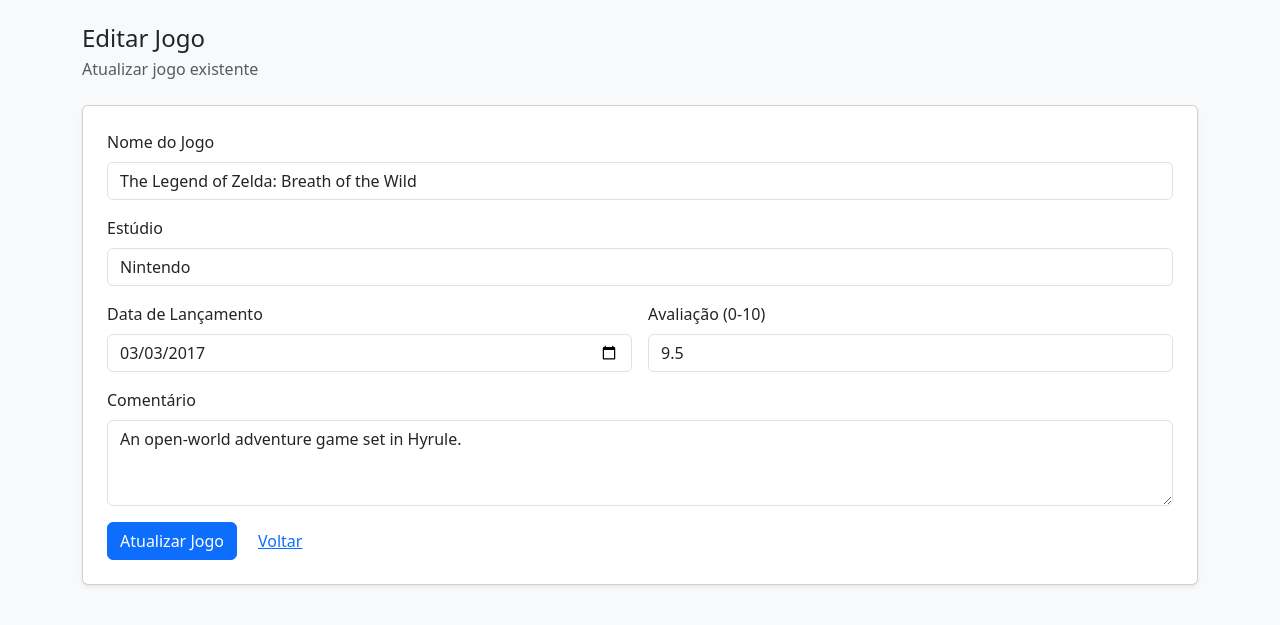
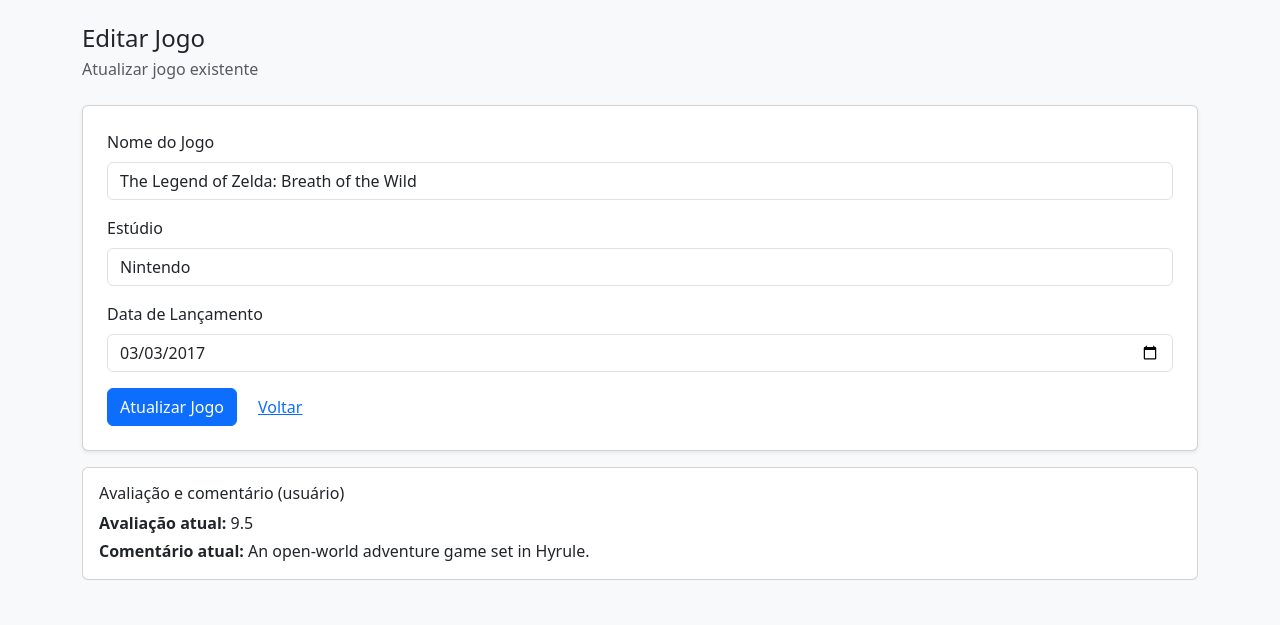
Before and after one commit to ocaiohen/crud-jogos-proj-ics, a PHP site: page /edit_game_ui.php?id=1 in a window 1280 px wide. Shown: the top 625 px of the page. Run offline with PHP 8.4, Linux system fonts and the light colour scheme; data comes from the database, SQL or seed files in the repository.

Commit message:
fix(admin): admin não grava comentários/nps; remover campos rating/comment do admin; exibir como leitura no edit

```diff
--- a/backend/edit_game.php
+++ b/backend/edit_game.php
@@ -5,8 +5,6 @@ $id = $_POST['id'];
 $game_name = $_POST['game_name'];
 $studio_name = $_POST['studio'];
 $release_date = $_POST['release_date'];
-$comment = $_POST['comment'];
-$rating = $_POST['rating'];
 
 // Get studio_id from studio_name
 $studioQuery = "SELECT studio_id FROM studios WHERE studio_name='".$studio_name."'";
@@ -15,8 +13,7 @@ $studioRow = mysqli_fetch_assoc($studioResult);
 $studio_id = $studioRow['studio_id'];
 
 $query = 'UPDATE games SET game_name ="'.$game_name.'",
-        studio_id ="'.$studio_id.'", release_date="'.$release_date.'",
-        comment="'.$comment.'", rating='.$rating.' WHERE games_id='.$id.';
+        studio_id ="'.$studio_id.'", release_date="'.$release_date.'" WHERE games_id='.$id.';
     ';
 mysqli_query($db, $query) or die(mysqli_error($db));
 
--- a/backend/edit_game_ui.php
+++ b/backend/edit_game_ui.php
@@ -30,25 +30,20 @@ $studios = mysqli_query($db, 'SELECT studio_name FROM studios ORDER BY studio_na
                     <?php } ?>
                 </datalist>
             </div>
-            <div class="row g-3">
-                <div class="col-md-6">
-                    <label class="form-label">Data de Lançamento</label>
-                    <input class="form-control" type="date" name="release_date" value="<?php echo $game['release_date']; ?>" required>
-                </div>
-                <div class="col-md-6">
-                    <label class="form-label">Avaliação (0-10)</label>
-                    <input class="form-control" type="number" name="rating" min="0" max="10" step="0.1" value="<?php echo $game['rating']; ?>" required>
-                </div>
-            </div>
-            <div class="mb-3 mt-3">
-                <label class="form-label">Comentário</label>
-                <textarea class="form-control" name="comment" rows="3"><?php echo htmlspecialchars($game['comment']); ?></textarea>
+            <div class="mb-3">
+                <label class="form-label">Data de Lançamento</label>
+                <input class="form-control" type="date" name="release_date" value="<?php echo $game['release_date']; ?>" required>
             </div>
             <div class="d-flex gap-2">
                 <button type="submit" class="btn btn-primary">Atualizar Jogo</button>
                 <a class="btn btn-link" href="index.php">Voltar</a>
             </div>
         </form>
+        <div class="card mt-3 p-3">
+            <h6 class="mb-2">Avaliação e comentário (usuário)</h6>
+            <p class="mb-1"><strong>Avaliação atual:</strong> <?php echo htmlspecialchars($game['rating']); ?></p>
+            <p class="mb-0"><strong>Comentário atual:</strong> <?php echo htmlspecialchars($game['comment']); ?></p>
+        </div>
     </div>
 </body>
 
```
Also changed, not shown: backend/add_game.php (+2 -5 lines), backend/add_game_ui.php (+3 -13 lines).
